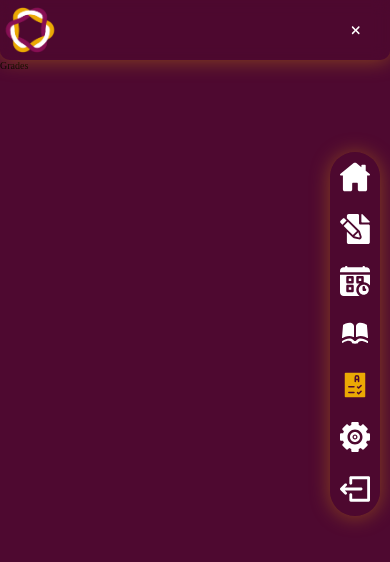
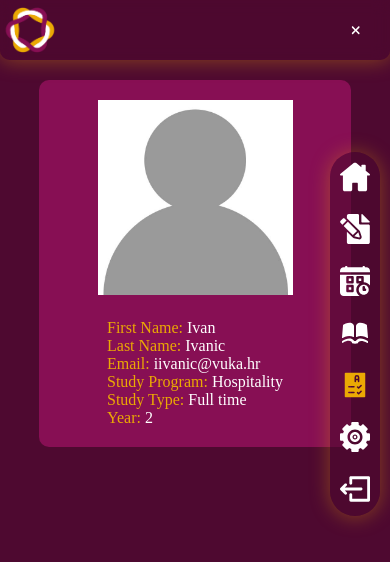
Before and after one commit to dhunjadi/vuka-v3, a React (Create React App) app: page /grades in a window 390 px wide. Shown: the top 562 px of the page. Built offline with nearby package versions, Linux system fonts and the light colour scheme.

Commit message:
added mobile styles to grades page, created route to grades details

```diff
--- a/src/App.tsx
+++ b/src/App.tsx
@@ -10,6 +10,7 @@ import LoginPage from './pages/LoginPage';
 import {BrowserRouter as Router, Routes, Route} from 'react-router-dom';
 import './styles/styles.css';
 import Book from './components/Book';
+import GradesDetailsPage from './pages/GradesDetailsPage';
 
 function App(): ReactElement {
     return (
@@ -31,7 +32,10 @@ function App(): ReactElement {
                         <Route path="books/:id" element={<Book />} />
                     </Route>
 
-                    <Route path="/grades" element={<GradesPage />} />
+                    <Route path="/grades">
+                        <Route index element={<GradesPage />} />
+                        <Route path=":id" element={<GradesDetailsPage />} />
+                    </Route>
                     <Route path="/settings" element={<SettingsPage />} />
                 </Routes>
             </Router>
--- /dev/null
+++ b/src/components/StudentCard.tsx
@@ -0,0 +1,56 @@
+import React from 'react';
+
+interface StudentCardProps {
+    imgSrc?: string;
+    fName: string;
+    lName: string;
+    email: string;
+    studyProgram: string;
+    studyType: string;
+    year: number;
+    onClick?: () => void;
+}
+
+const StudentCard = (props: StudentCardProps): JSX.Element => {
+    const {imgSrc, fName, lName, email, studyProgram, studyType, year, onClick} = props;
+    return (
+        <div className="c-studentCard cursor-p" onClick={onClick}>
+            <div className="c-studentCard__img">
+                <img src={imgSrc} alt="student image" />
+            </div>
+            <div className="c-studentCard__info">
+                <div className="c-studentCard__info_pair">
+                    First Name: <span>{fName}</span>{' '}
+                </div>
+                <div className="c-studentCard__info_pair">
+                    Last Name: <span>{lName}</span>
+                </div>
+                <div className="c-studentCard__info_pair">
+                    Email: <span>{email}</span>{' '}
+                </div>
+                <div className="c-studentCard__info_pair">
+                    Study Program: <span>{studyProgram}</span>{' '}
+                </div>
+                <div className="c-studentCard__info_pair">
+                    Study Type: <span>{studyType}</span>{' '}
+                </div>
+                <div className="c-studentCard__info_pair">
+                    Year: <span>{year}</span>
+                </div>
+            </div>
+        </div>
+    );
+};
+
+export default StudentCard;
+
+StudentCard.defaultProps = {
+    imgSrc: undefined,
+    fName: undefined,
+    lName: undefined,
+    email: undefined,
+    studyProgram: undefined,
+    studyType: undefined,
+    year: undefined,
+    onClick: undefined,
+};
--- a/src/data/userList.ts
+++ b/src/data/userList.ts
@@ -20,6 +20,7 @@ export interface IUser {
     password: string;
     role: UserRole;
     studyProgram: string;
+    studyType: string;
     year: number;
     books: IBook[];
     classes: IClasses[];
@@ -33,7 +34,8 @@ const userList: IUser[] = [
         email: 'iivanic@vuka.hr',
         password: 'vukastudent',
         role: 'student',
-        studyProgram: 'hospitality',
+        studyProgram: 'Hospitality',
+        studyType: 'Full time',
         year: 2,
         books: [],
         classes: [],
@@ -45,7 +47,8 @@ const userList: IUser[] = [
         email: 'mmarkovic@vuka.hr',
         password: 'vukaprof',
         role: 'professor',
-        studyProgram: 'professor',
+        studyProgram: 'Professor',
+        studyType: 'Professor',
         year: 6,
         books: [],
         classes: [],
@@ -57,7 +60,8 @@ const userList: IUser[] = [
         email: 'admin@vuka.hr',
         password: 'vukaadmin',
         role: 'admin',
-        studyProgram: 'admin',
+        studyProgram: 'Admin',
+        studyType: 'Admin',
         year: 7,
         books: [],
         classes: [],
--- /dev/null
+++ b/src/pages/GradesDetailsPage.tsx
@@ -0,0 +1,17 @@
+import React from 'react';
+import {useParams} from 'react-router-dom';
+import Navbar from '../components/navbar/Navbar';
+import userList from '../data/userList';
+
+const GradesDetailsPage = (): JSX.Element => {
+    const {id} = useParams();
+    const selectedStudent = userList.find((user) => user.id === id);
+    return (
+        <>
+            <Navbar />
+            <div className="p-gradesDetails">{selectedStudent?.fName} grades</div>
+        </>
+    );
+};
+
+export default GradesDetailsPage;
--- a/src/pages/GradesPage.tsx
+++ b/src/pages/GradesPage.tsx
@@ -1,11 +1,38 @@
 import React from 'react';
+import {useSelector} from 'react-redux';
 import Navbar from '../components/navbar/Navbar';
+import {StoreState} from '../store/reducers/rootReducer';
+import userList from '../data/userList';
+import StudentCard from '../components/StudentCard';
+import dummyIage from '../assets/dummyImage.jpg';
+import {useNavigate} from 'react-router-dom';
 
 const GradesPage = (): JSX.Element => {
+    const loggedInUser = useSelector((state: StoreState) => state.userReducer.loggedInUser);
+    const navigate = useNavigate();
+
+    const displayStudents = userList.map((user) => {
+        return (
+            user.role == 'student' && (
+                <StudentCard
+                    key={user.id}
+                    imgSrc={dummyIage}
+                    fName={user.fName}
+                    lName={user.lName}
+                    email={user.email}
+                    studyProgram={user.studyProgram}
+                    studyType={user.studyType}
+                    year={user.year}
+                    onClick={() => navigate(`/grades/${user.id}`)}
+                />
+            )
+        );
+    });
+
     return (
         <>
             <Navbar />
-            <div className="p-grades">Grades</div>
+            <div className="p-grades">{loggedInUser.role !== 'student' ? displayStudents : 'aaa'}</div>
         </>
     );
 };
--- a/src/store/reducers/userReducer.ts
+++ b/src/store/reducers/userReducer.ts
@@ -15,6 +15,7 @@ const initialState = {
         password: '',
         role: undefined,
         studyProgram: '',
+        studyType: '',
         year: 0,
         books: [],
         classes: [],
--- a/src/styles/components/all.scss
+++ b/src/styles/components/all.scss
@@ -4,3 +4,4 @@
 @import 'tabs';
 @import 'newsArticle';
 @import 'book';
+@import 'studentCard';
--- /dev/null
+++ b/src/styles/components/studentCard.scss
@@ -0,0 +1,27 @@
+.c-studentCard {
+    width: 100%;
+    background-color: $primary-light;
+    margin-top: 2rem;
+    font-size: 1.6rem;
+    border-radius: 1rem;
+
+    &__info {
+        margin: 2rem 0;
+        color: $secondary-light;
+
+        span {
+            color: white;
+        }
+    }
+    &__img {
+        margin-top: 2rem;
+        img {
+            max-width: 50vw;
+        }
+    }
+
+    display: flex;
+    flex-direction: column;
+    justify-content: center;
+    align-items: center;
+}
--- a/src/styles/pages/all.scss
+++ b/src/styles/pages/all.scss
@@ -3,3 +3,4 @@
 @import 'newsDetailsPage';
 @import 'tasksPage';
 @import 'libraryPage';
+@import 'gradesPage';
--- /dev/null
+++ b/src/styles/pages/gradesPage.scss
@@ -0,0 +1,3 @@
+.p-grades {
+    @include pageLayout;
+}
--- a/src/styles/styles.css
+++ b/src/styles/styles.css
@@ -207,6 +207,15 @@ html {
 }
 .p-library .c-card__info {
   color: #eba904;
+}
+
+.p-grades {
+  display: flex;
+  flex-direction: column;
+  justify-content: center;
+  align-items: center;
+  margin: 0 auto;
+  padding: 0 10%;
 }
 
 .c-navbar {
@@ -608,3 +617,28 @@ html {
     width: 30%;
   }
 }
+
+.c-studentCard {
+  width: 100%;
+  background-color: #870f54;
+  margin-top: 2rem;
+  font-size: 1.6rem;
+  border-radius: 1rem;
+  display: flex;
+  flex-direction: column;
+  justify-content: center;
+  align-items: center;
+}
+.c-studentCard__info {
+  margin: 2rem 0;
+  color: #eba904;
+}
+.c-studentCard__info span {
+  color: white;
+}
+.c-studentCard__img {
+  margin-top: 2rem;
+}
+.c-studentCard__img img {
+  max-width: 50vw;
+}
```
Also changed, not shown: src/assets/dummyImage.jpg (added).
